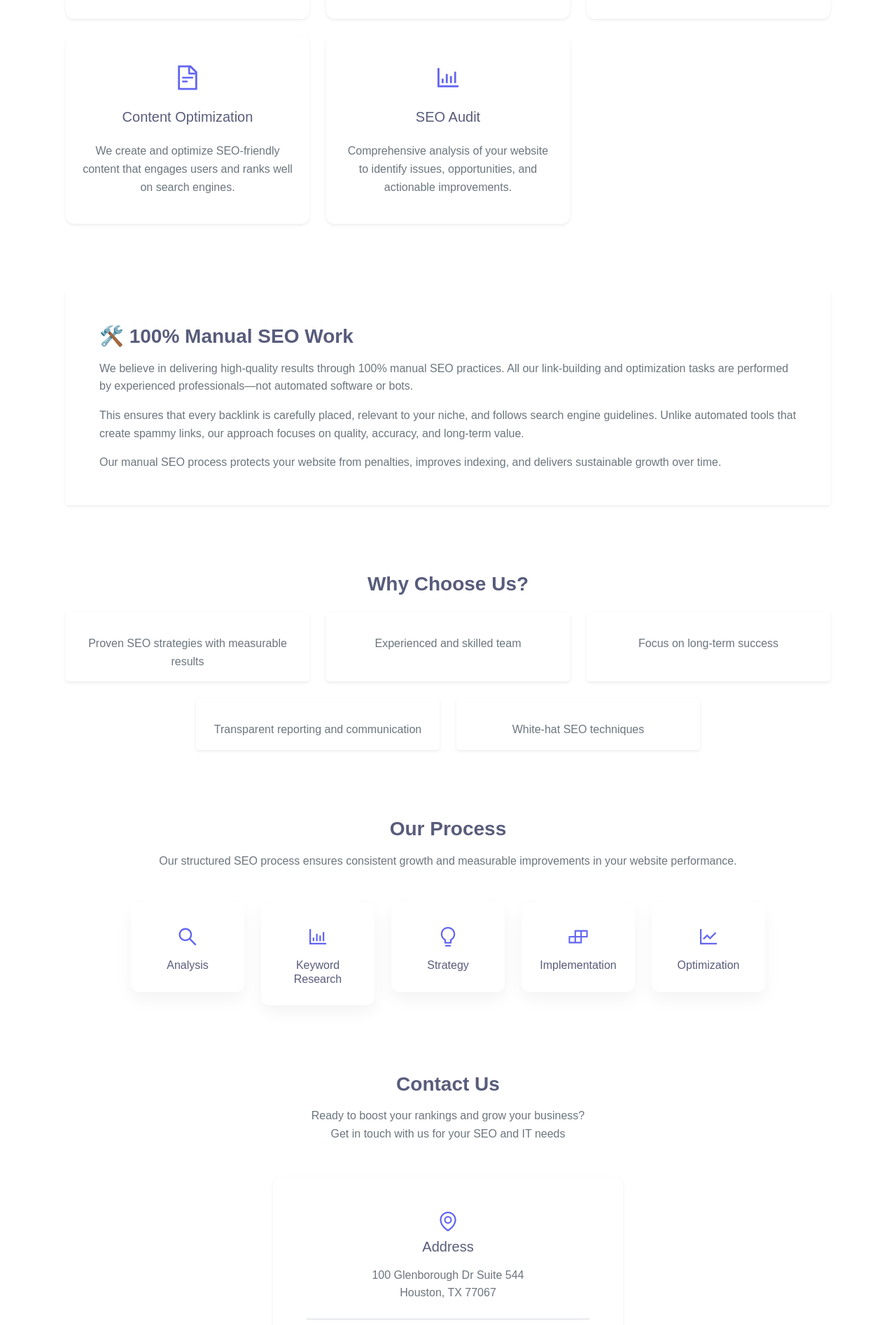
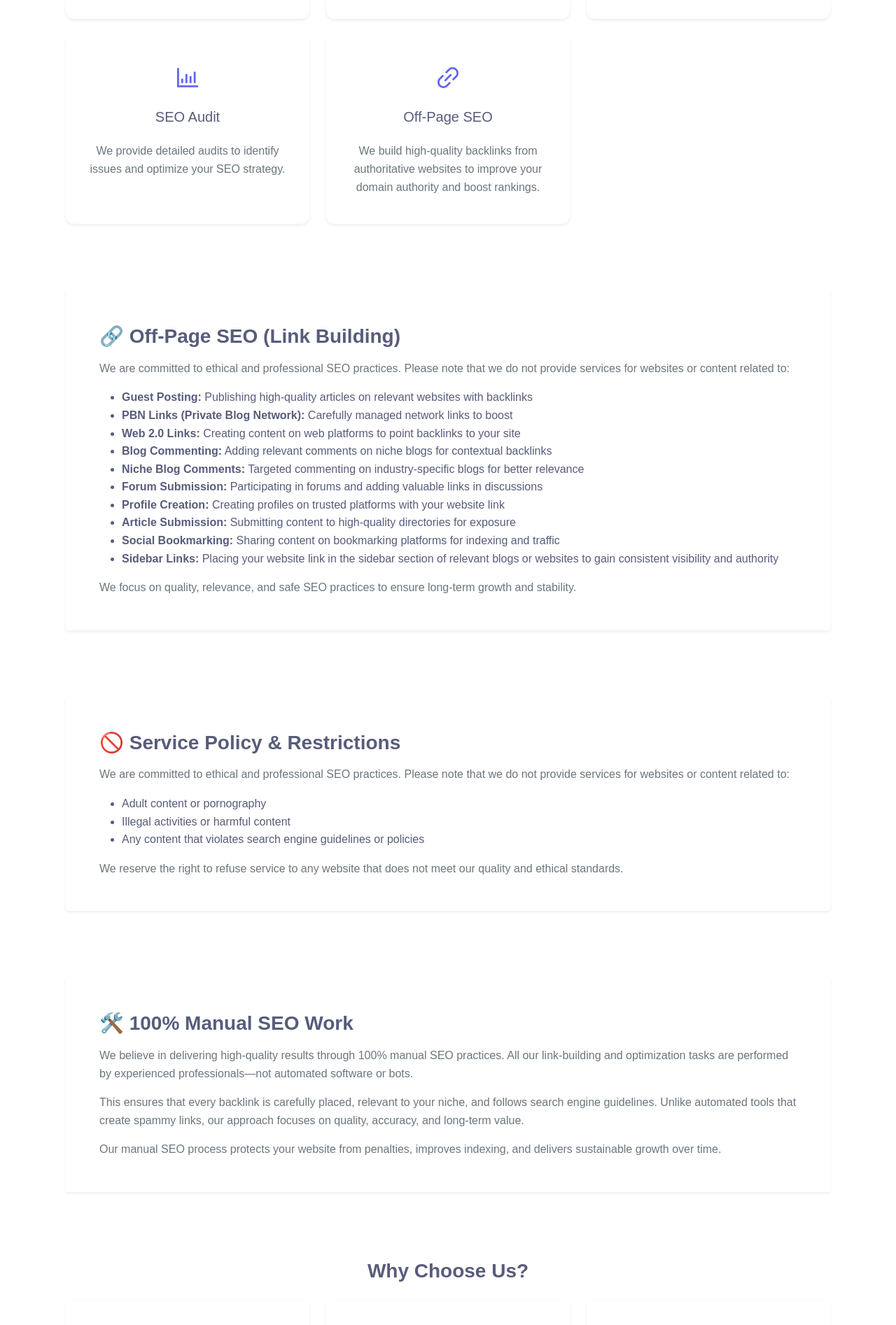
Before and after one commit to waqarnuke/website, a React (Create React App) app: page /Seoservices in a window 1280 px wide. Shown: the part 880-2774 px from the top of the page at 70% size. Built offline with nearby package versions, Linux system fonts and the light colour scheme.

Commit message:
update seo

```diff
--- a/src/Pages/SeoServices.jsx
+++ b/src/Pages/SeoServices.jsx
@@ -25,10 +25,7 @@ const SeoServices = () => {
             Grow Your Business with Professional SEO Services
           </p>
           <p className="mx-auto" style={{ maxWidth: "700px" }}>
-            We help businesses improve their online visibility, rank higher on
-            search engines, and attract targeted traffic that converts into real
-            customers. Our SEO strategies are tailored to your business goals
-            and designed for long-term growth.
+            Boost your online presence and drive targeted traffic to your website with our expert SEO services. We help businesses rank higher on search engines like Google, attract quality leads, and increase conversions through proven strategies.
           </p>
         </div>
       </section>
@@ -46,24 +43,24 @@ const SeoServices = () => {
                 desc: "We optimize your website structure, meta tags, headings, and internal linking to improve search engine visibility and user experience.",
               },
               {
-                icon: <AiOutlineLink />,
-                title: "Off-Page SEO",
-                desc: "We build high-quality backlinks from authoritative websites to improve your domain authority and boost rankings.",
-              },
-              {
                 icon: <AiOutlineTool />,
                 title: "Technical SEO",
-                desc: "We enhance website speed, mobile responsiveness, indexing, and fix technical issues that affect performance.",
+                desc: "We improve your website performance, speed, mobile-friendliness, and indexing for better rankings.",
               },
               {
                 icon: <AiOutlineFileText />,
                 title: "Content Optimization",
-                desc: "We create and optimize SEO-friendly content that engages users and ranks well on search engines.",
+                desc: "We create SEO-friendly content that matches user intent and drives engagement.",
               },
               {
                 icon: <AiOutlineBarChart />,
                 title: "SEO Audit",
-                desc: "Comprehensive analysis of your website to identify issues, opportunities, and actionable improvements.",
+                desc: "We provide detailed audits to identify issues and optimize your SEO strategy.",
+              },
+              {
+                icon: <AiOutlineLink />,
+                title: "Off-Page SEO",
+                desc: "We build high-quality backlinks from authoritative websites to improve your domain authority and boost rankings.",
               },
             ].map((item, i) => (
               <div className="col-md-4" key={i}>
@@ -79,6 +76,49 @@ const SeoServices = () => {
       </section>
 
       {/* MANUAL SEO */}
+      <section className="py-5 bg-light">
+        <div className="container">
+          <div className="p-4 p-md-5 bg-white rounded shadow-sm">
+            <h3 className="fw-bold mb-3">🔗 Off-Page SEO (Link Building)</h3>
+            <p className="text-muted">
+              We are committed to ethical and professional SEO practices. Please note that we do not provide services for websites or content related to:
+            </p>
+            <ul>
+              <li><b>Guest Posting:</b> Publishing high-quality articles on relevant websites with backlinks</li>
+              <li><b>PBN Links (Private Blog Network):</b> Carefully managed network links to boost </li>
+              <li><b>Web 2.0 Links:</b> Creating content on web platforms to point backlinks to your site</li>
+              <li><b>Blog Commenting:</b> Adding relevant comments on niche blogs for contextual backlinks</li>
+              <li><b>Niche Blog Comments:</b> Targeted commenting on industry-specific blogs for better relevance</li>
+              <li><b>Forum Submission:</b> Participating in forums and adding valuable links in discussions</li>
+              <li><b>Profile Creation:</b> Creating profiles on trusted platforms with your website link</li>
+              <li><b>Article Submission:</b> Submitting content to high-quality directories for exposure</li>
+              <li><b>Social Bookmarking:</b> Sharing content on bookmarking platforms for indexing and traffic</li>
+              <li><b>Sidebar Links:</b> Placing your website link in the sidebar section of relevant blogs or websites to gain consistent visibility and authority</li>
+            </ul>
+            <p className="text-muted mb-0">
+              We focus on quality, relevance, and safe SEO practices to ensure long-term growth and stability.
+            </p>
+          </div>
+        </div>
+      </section>
+      <section className="py-5 bg-light">
+        <div className="container">
+          <div className="p-4 p-md-5 bg-white rounded shadow-sm">
+            <h3 className="fw-bold mb-3">🚫 Service Policy & Restrictions</h3>
+            <p className="text-muted">
+              We are committed to ethical and professional SEO practices. Please note that we do not provide services for websites or content related to:
+            </p>
+            <ul>
+              <li>Adult content or pornography</li>
+              <li>Illegal activities or harmful content</li>
+              <li>Any content that violates search engine guidelines or policies</li>
+            </ul>
+            <p className="text-muted mb-0">
+              We reserve the right to refuse service to any website that does not meet our quality and ethical standards.
+            </p>
+          </div>
+        </div>
+      </section>
       <section className="py-5 bg-light">
         <div className="container">
           <div className="p-4 p-md-5 bg-white rounded shadow-sm">
@@ -153,61 +193,6 @@ const SeoServices = () => {
           </div>
         </div>
       </section>
-
-      {/* CONTACT */}
-      <section className="py-5">
-        <div className="container">
-          <div className="text-center mb-5">
-            <h3 className="fw-bold">Contact Us</h3>
-            <p className="text-muted">
-              Ready to boost your rankings and grow your business? <br />
-              Get in touch with us for your SEO and IT needs
-            </p>
-          </div>
-
-          <div className="d-flex justify-content-center">
-            <div
-              className="contact-card text-center p-5 shadow-sm"
-              style={{ maxWidth: "500px", width: "100%", borderRadius: "12px" }}
-            >
-              <div className="mb-4">
-                <AiOutlineEnvironment className="fs-2 text-primary mb-2" />
-                <h5>Address</h5>
-                <p className="text-muted mb-0">
-                  100 Glenborough Dr Suite 544 <br />
-                  Houston, TX 77067
-                </p>
-              </div>
-
-              <hr />
-
-              <div className="mb-4">
-                <AiOutlinePhone className="fs-2 text-primary mb-2" />
-                <h5>Phone</h5>
-                <a
-                  href="tel:+13463184150"
-                  className="text-muted text-decoration-none"
-                >
-                  +1 (346) 318 4150
-                </a>
-              </div>
-
-              <hr />
-
-              <div>
-                <AiOutlineMail className="fs-2 text-primary mb-2" />
-                <h5>Email</h5>
-                <a
-                  href="mailto:contactus@softcygnus.com"
-                  className="text-muted text-decoration-none"
-                >
-                  contactus@softcygnus.com
-                </a>
-              </div>
-            </div>
-          </div>
-        </div>
-      </section>
     </div>
   );
 };
```
